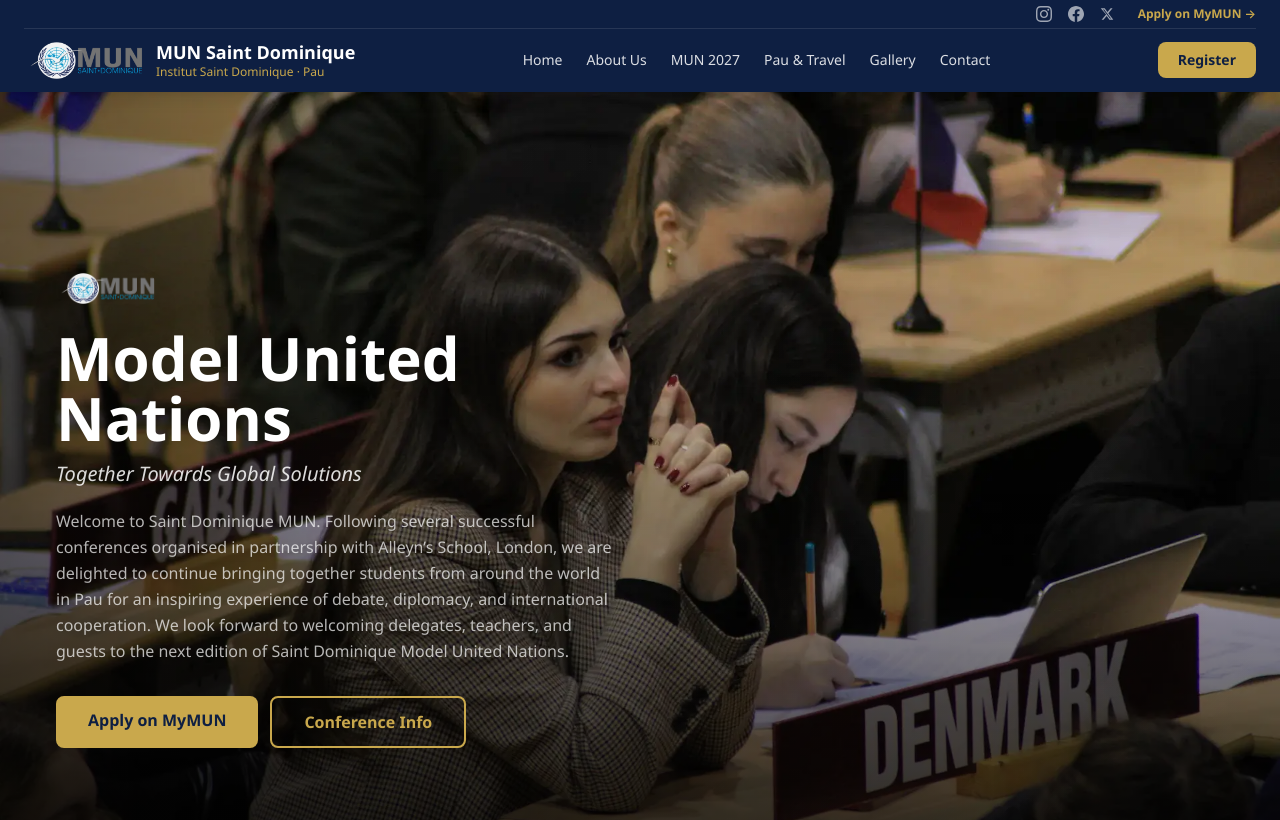
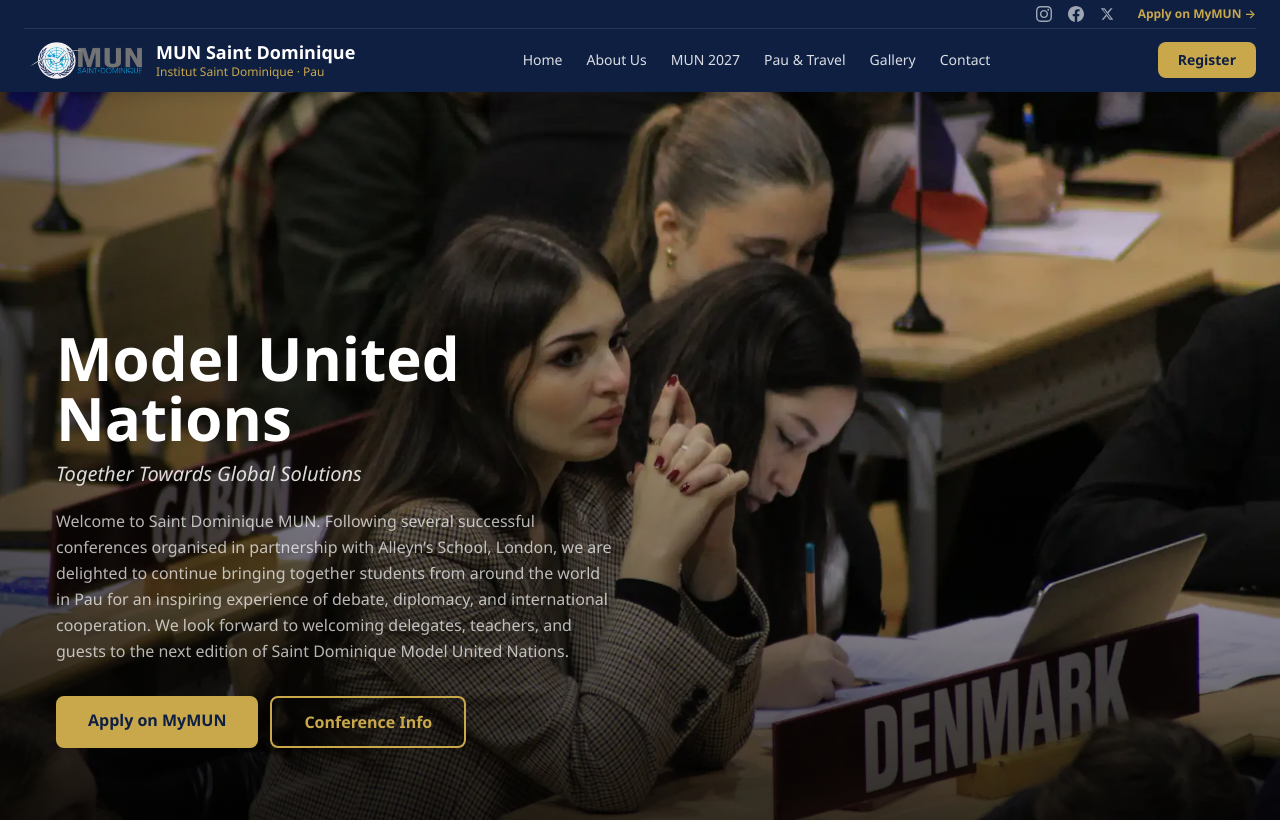
Before and after one commit to gastongabaixtucf8/projet-MUN-saintdo, a Next.js app: page / in a window 1280 px wide. Shown: the top 820 px of the page. Built offline with nearby package versions, Linux system fonts and the light colour scheme.

Commit message:
auto-save

```diff
--- a/app/page.tsx
+++ b/app/page.tsx
@@ -21,13 +21,6 @@ export default function Home() {
 
         {/* Text — bottom left */}
         <div className="relative z-10 max-w-2xl px-8 sm:px-14 pb-16 sm:pb-20">
-          <Image
-            src="/images/logo MUN.webp"
-            alt="MUN Saint Dominique"
-            width={100}
-            height={100}
-            className="rounded-xl shadow-2xl mb-6"
-          />
           <h1 className="text-4xl sm:text-6xl font-bold leading-tight mb-3">
             Model United Nations
           </h1>
```
